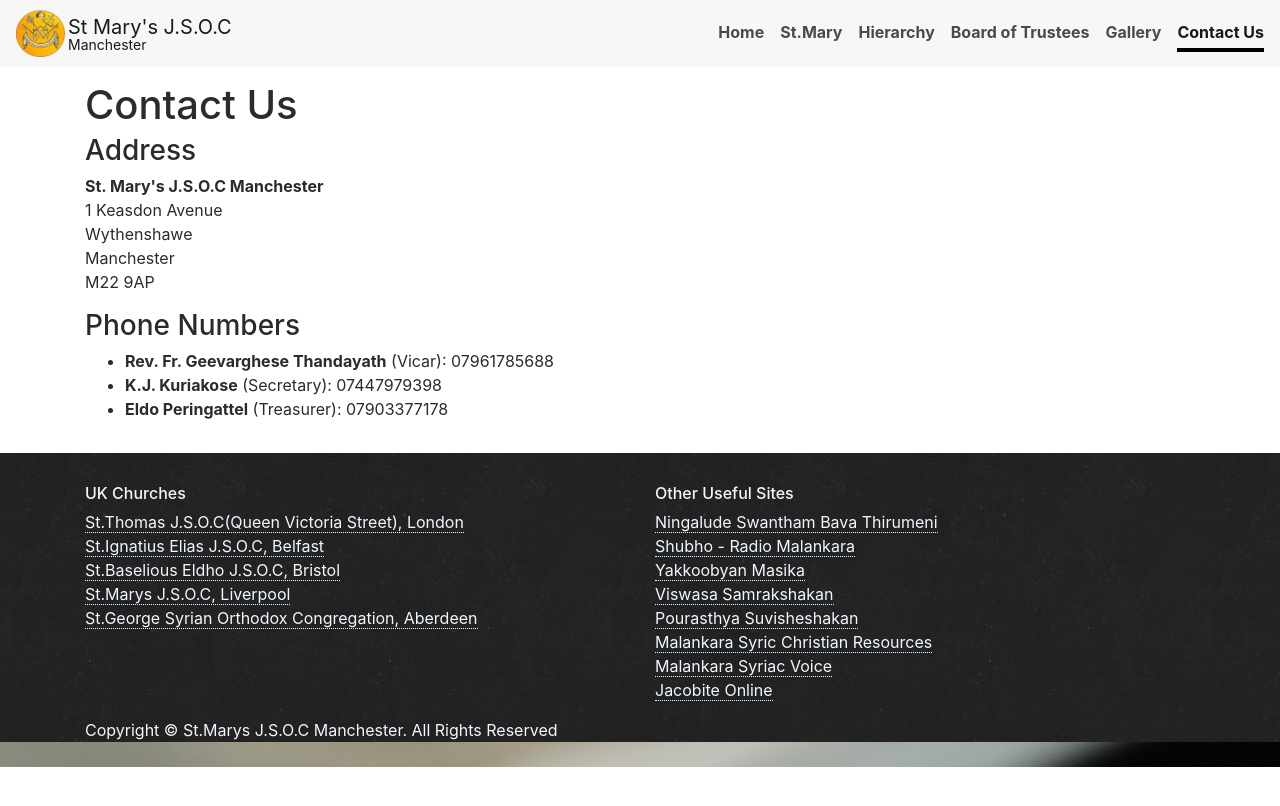
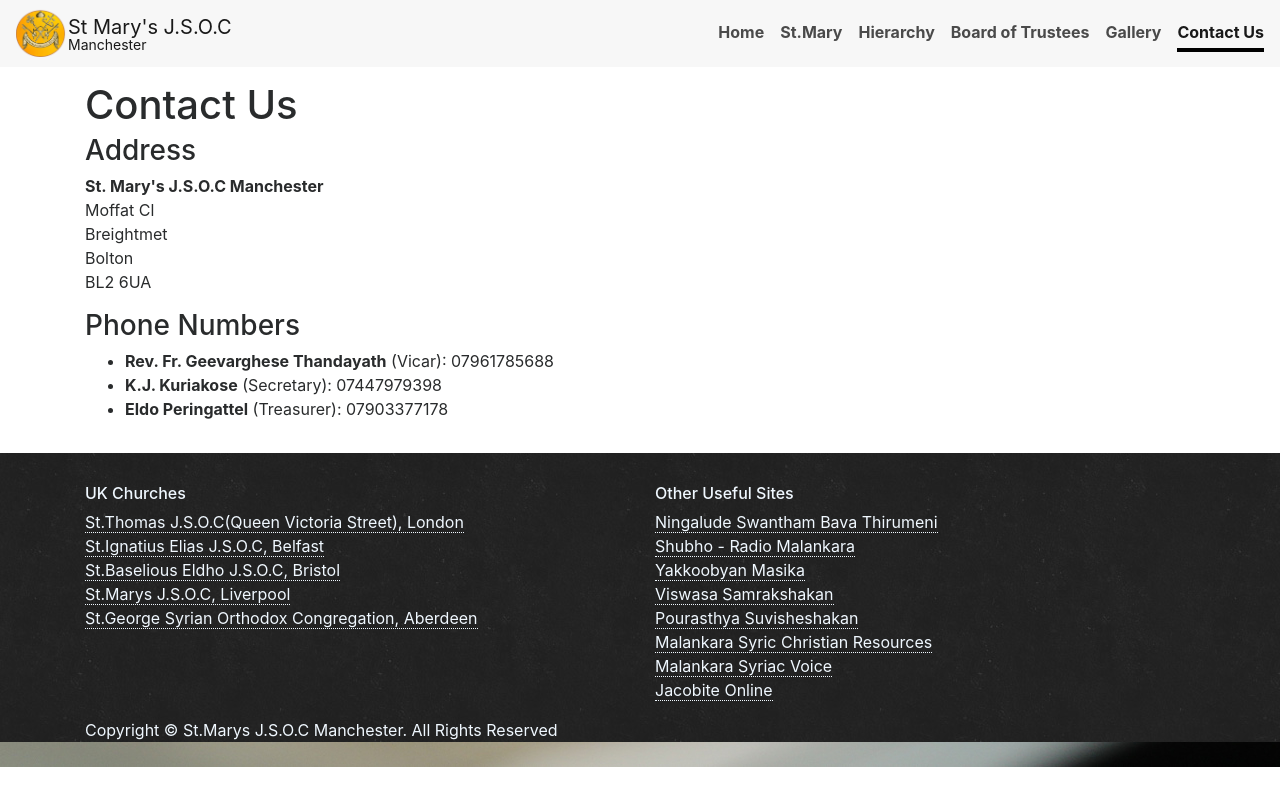
Before and after one commit to stmarys-jsoc/stmarys-jsoc.github.io, a Jekyll site: the page built from contact.md, in a window 1280 px wide. Shown: the top 806 px of the page. Built offline with Jekyll 4.4.1, drawn with Linux system fonts in a browser that asks for light colours.

Commit message:
Update contact.md

```diff
--- a/contact.md
+++ b/contact.md
@@ -7,10 +7,10 @@
 ### Address
 <address>
   <strong>St. Mary's J.S.O.C Manchester</strong><br />
-  1 Keasdon Avenue<br />
-  Wythenshawe<br />
-  Manchester<br />
-  M22 9AP
+  Moffat Cl<br />
+  Breightmet<br />
+  Bolton<br />
+  BL2 6UA
 </address>
 
 ### Phone Numbers
```
